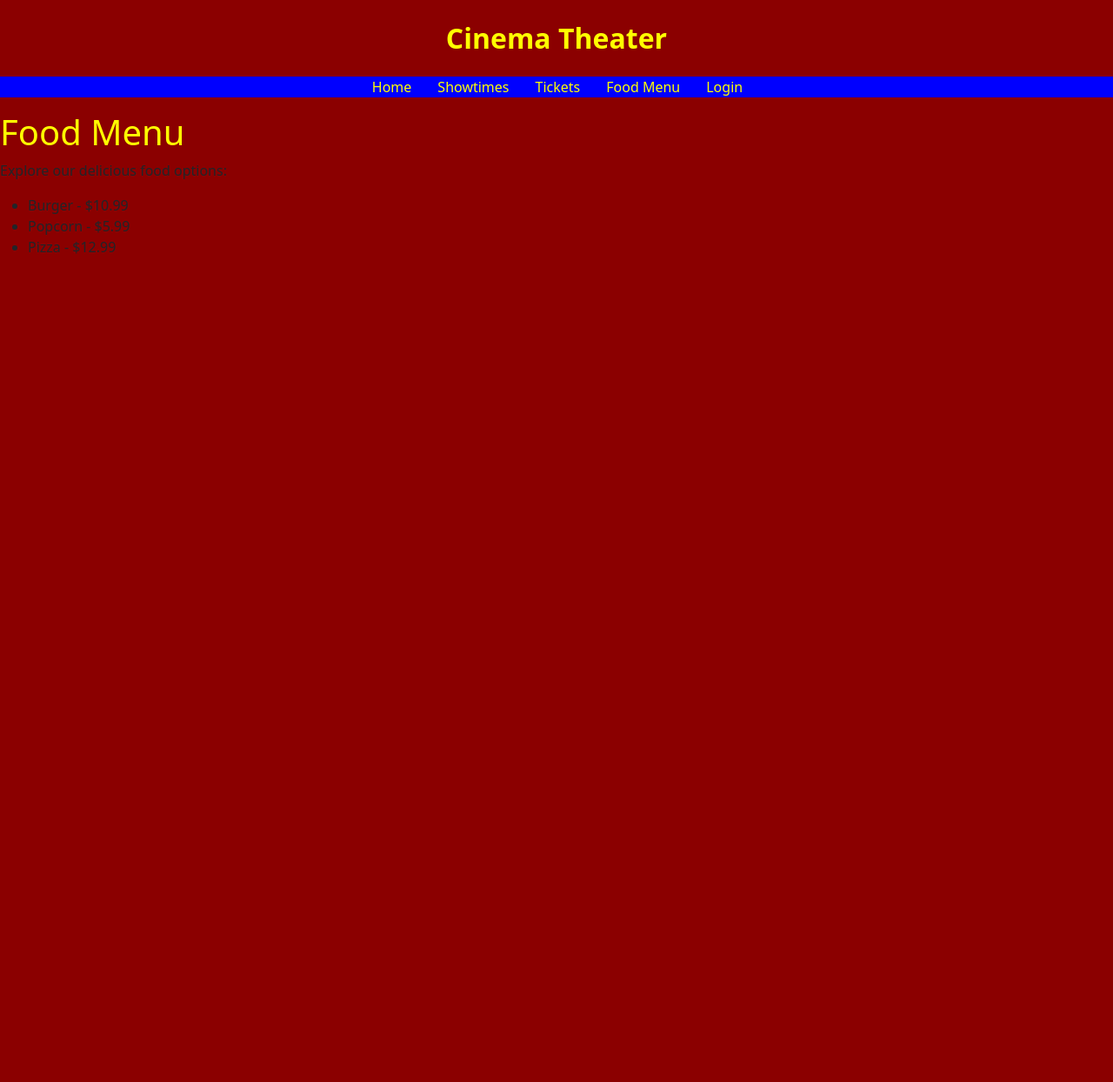
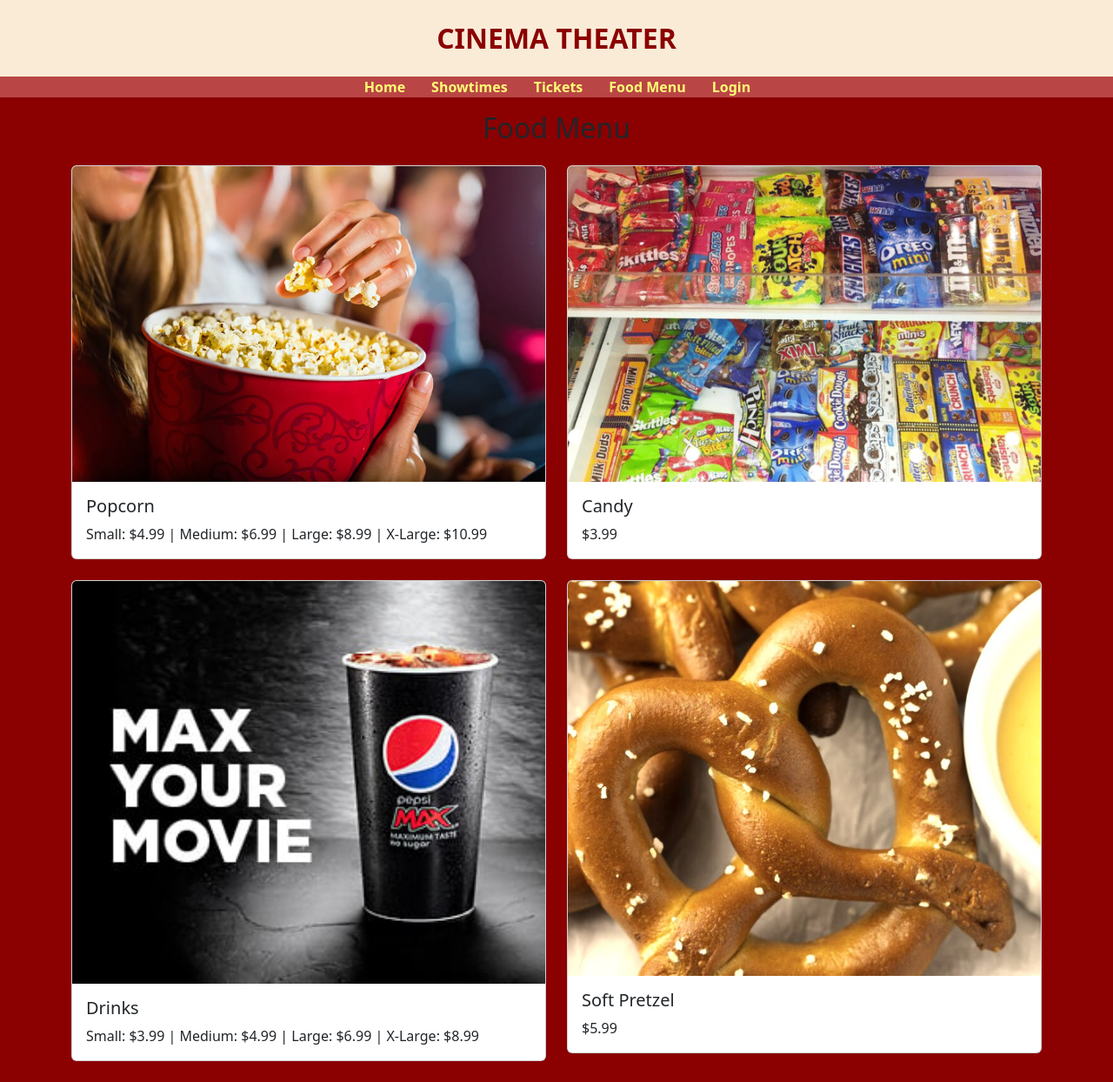
Before and after one commit to kiraashley24/miniproject4KS, a Django app: page /menu/ in a window 1280 px wide. Shown: the whole page at 87% size. Before the commit the page ends 292 px from the top, so only its background shows below. Run offline with Django 4.2, Linux system fonts and the light colour scheme.

Commit message:
Updated styles, index and food menu

```diff
--- a/polls/static/polls/style.css
+++ b/polls/static/polls/style.css
@@ -3,18 +3,19 @@ li a {
 }
 
 nav {
-    background-color: blue;
+    background-color: #ba4545;
 }
 
 nav ul {
     list-style: none;
     display: flex;
     justify-content: center;
-
 }
 
 nav a {
     text-decoration: none;
+    color: #ffff76;
+    font-weight: bold;
 }
 
 nav a:hover {
@@ -26,7 +27,6 @@ nav li {
 }
 
 header {
-    color: yellow;
     text-align: center;
     padding: 20px;
     font-size: xx-large;
@@ -36,13 +36,8 @@ body {
     background-color: darkred;
 }
 
-img {
-    display: block;
-    margin: auto;
-    width: 50%;
-    height: auto;
+
+header {
+    background-color: antiquewhite;
+    color: darkred;
 }
-
-h1 {
-    color: yellow;
-}
--- a/polls/templates/base.html
+++ b/polls/templates/base.html
@@ -9,7 +9,7 @@
     <link rel="stylesheet" href="{% static 'polls/style.css' %}">
 </head>
 <body>
-    <header>Cinema Theater</header>
+    <header>CINEMA THEATER</header>
 
 <nav>
     <ul>
--- a/polls/templates/polls/menu.html
+++ b/polls/templates/polls/menu.html
@@ -1,13 +1,47 @@
 {% extends 'base.html' %}
 
+{% load static %}
+
 {% block content %}
-    <h1>Food Menu</h1>
-
-    <p>Explore our delicious food options:</p>
-
-    <ul>
-        {% for item in menu_data %}
-            <li>{{ item.item }} - ${{ item.price }}</li>
-        {% endfor %}
-    </ul>
+    <div class="container">
+        <h2 class="text-center mb-4">Food Menu</h2>
+        <div class="row">
+            <div class="col-md-6">
+                <div class="card mb-4">
+                    <img src="{% static 'polls/images/popcorn.jpg' %}" class="card-img-top" alt="popcorn">
+                    <div class="card-body">
+                        <h5 class="card-title">Popcorn</h5>
+                        <p class="card-text">Small: $4.99 | Medium: $6.99 | Large: $8.99 | X-Large: $10.99</p>
+                    </div>
+                </div>
+            </div>
+            <div class="col-md-6">
+                <div class="card mb-4">
+                    <img src="{% static 'polls/images/candy.jpg' %}" class="card-img-top" alt="candy">
+                    <div class="card-body">
+                        <h5 class="card-title">Candy</h5>
+                        <p class="card-text">$3.99</p>
+                    </div>
+                </div>
+            </div>
+            <div class="col-md-6">
+                <div class="card mb-4">
+                    <img src="{% static 'polls/images/drinks.jpg' %}" class="card-img-top" alt="drinks">
+                    <div class="card-body">
+                        <h5 class="card-title">Drinks</h5>
+                        <p class="card-text">Small: $3.99 | Medium: $4.99 | Large: $6.99 | X-Large: $8.99</p>
+                    </div>
+                </div>
+            </div>
+            <div class="col-md-6">
+                <div class="card mb-4">
+                    <img src="{% static 'polls/images/pretzel.jpg' %}" class="card-img-top" alt="pretzel">
+                    <div class="card-body">
+                        <h5 class="card-title">Soft Pretzel</h5>
+                        <p class="card-text">$5.99</p>
+                    </div>
+                </div>
+            </div>
+        </div>
+    </div>
 {% endblock %}
```
Also changed, not shown: polls/templates/polls/index.html (+13 -14 lines), polls/templates/polls/showtimes.html (+11 -0 lines), polls/static/polls/images/candy.jpg (added), polls/static/polls/images/drinks.jpg (added), polls/static/polls/images/home.jpg, polls/static/polls/images/popcorn.jpg (added), polls/static/polls/images/pretzel.jpg (added).
